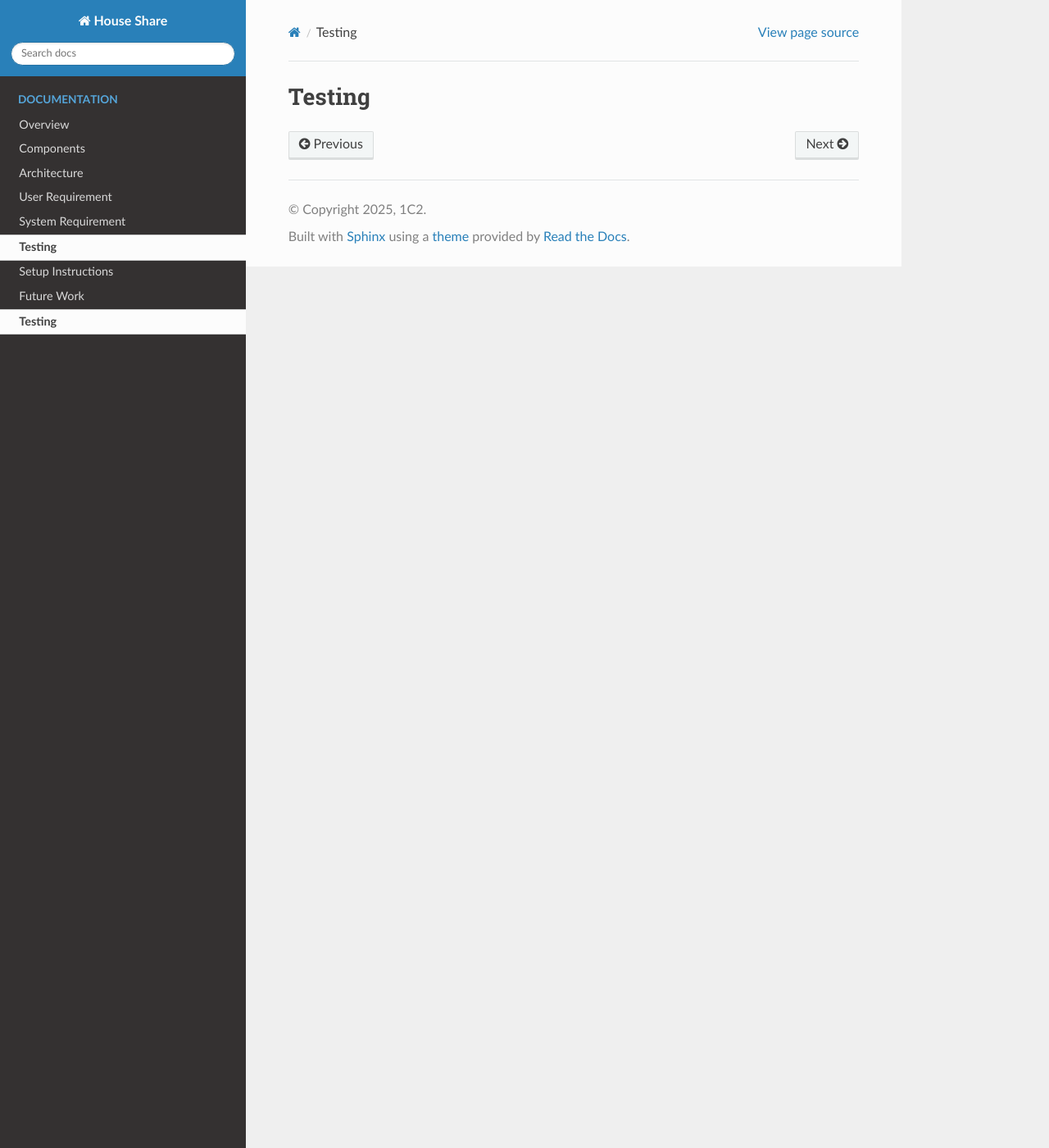
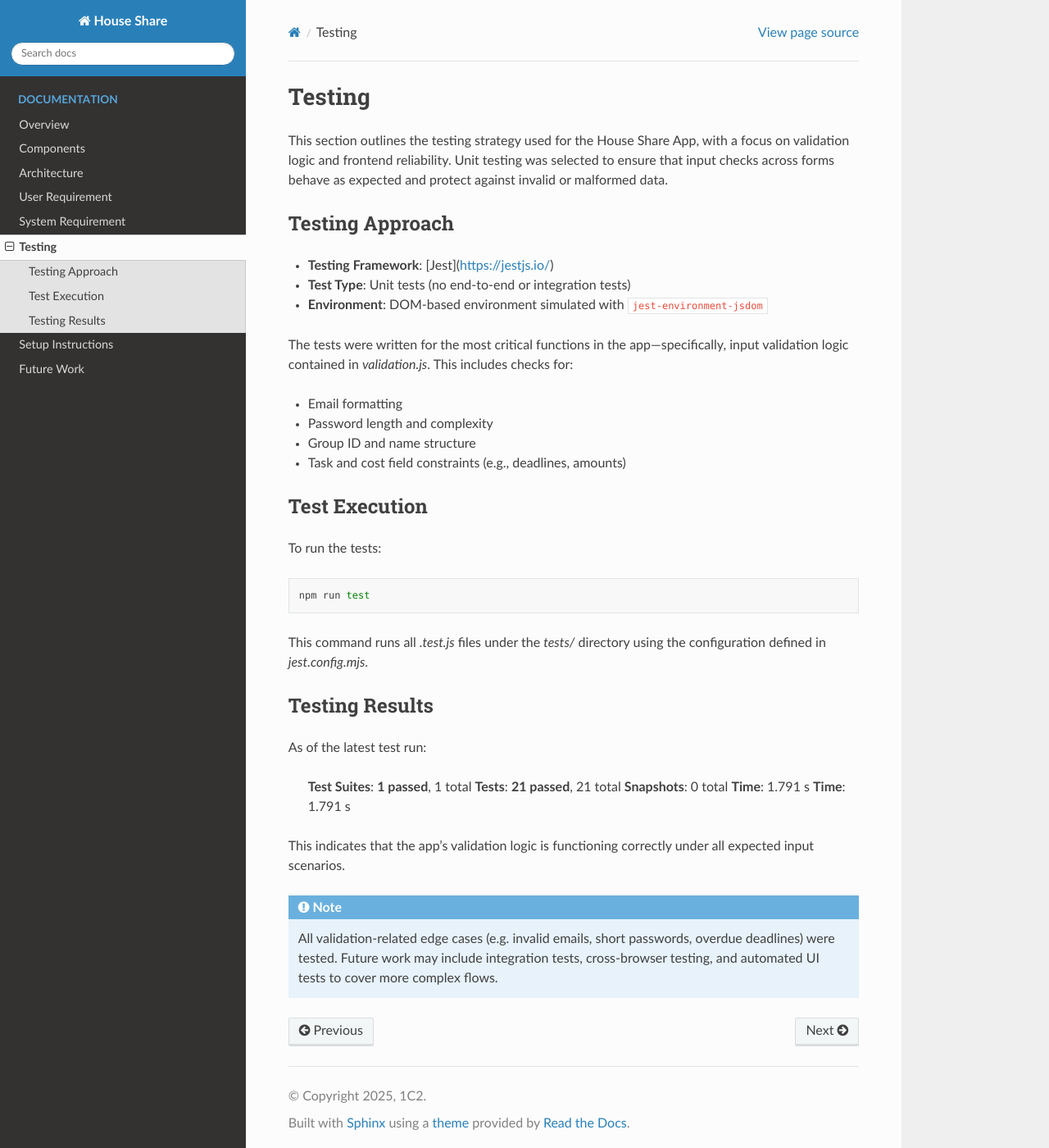
Before and after one commit to SETAP-1C2/House-Sharing-App, a Sphinx documentation site: the page built from docs/source/testing.rst, in a window 1280 px wide and 1400 px high. Shown: the whole window at 82% size. Built offline with Sphinx 7.4.7 and the Read the Docs theme 3.1.0, drawn with Linux system fonts in a browser that asks for light colours.

Commit message:
updating testing.rst and index.rst

```diff
--- a/docs/source/index.rst
+++ b/docs/source/index.rst
@@ -1,4 +1,4 @@
-House Sharing Assistant Documentation
+House Share Documentation
 =====================================
 
 Welcome! This documentation includes system requirements, architecture, testing, and more.
--- a/docs/source/testing.rst
+++ b/docs/source/testing.rst
@@ -1,2 +1,46 @@
 Testing
 =====================
+
+This section outlines the testing strategy used for the House Share App, with a focus on validation logic and frontend reliability. Unit testing was selected to ensure that input checks across forms behave as expected and protect against invalid or malformed data.
+
+Testing Approach
+~~~~~~~~~~~~~~~~
+
+- **Testing Framework**: [Jest](https://jestjs.io/)
+- **Test Type**: Unit tests (no end-to-end or integration tests)
+- **Environment**: DOM-based environment simulated with ``jest-environment-jsdom``
+
+The tests were written for the most critical functions in the app—specifically, input validation logic contained in `validation.js`. This includes checks for:
+
+- Email formatting
+- Password length and complexity
+- Group ID and name structure
+- Task and cost field constraints (e.g., deadlines, amounts)
+
+Test Execution
+~~~~~~~~~~~~~~
+
+To run the tests:
+
+.. code-block:: bash
+
+   npm run test
+
+This command runs all `.test.js` files under the `tests/` directory using the configuration defined in `jest.config.mjs`.
+
+Testing Results
+~~~~~~~~~~~~~~~
+
+As of the latest test run:
+
+    **Test Suites**: **1 passed**, 1 total
+    **Tests**: **21 passed**, 21 total
+    **Snapshots**: 0 total
+    **Time**: 1.791 s
+    **Time**: 1.791 s
+
+This indicates that the app's validation logic is functioning correctly under all expected input scenarios.
+
+.. note::
+
+   All validation-related edge cases (e.g. invalid emails, short passwords, overdue deadlines) were tested. Future work may include integration tests, cross-browser testing, and automated UI tests to cover more complex flows.
```
Also changed, not shown: other parts of docs/source/index.rst (+0 -1 lines).
